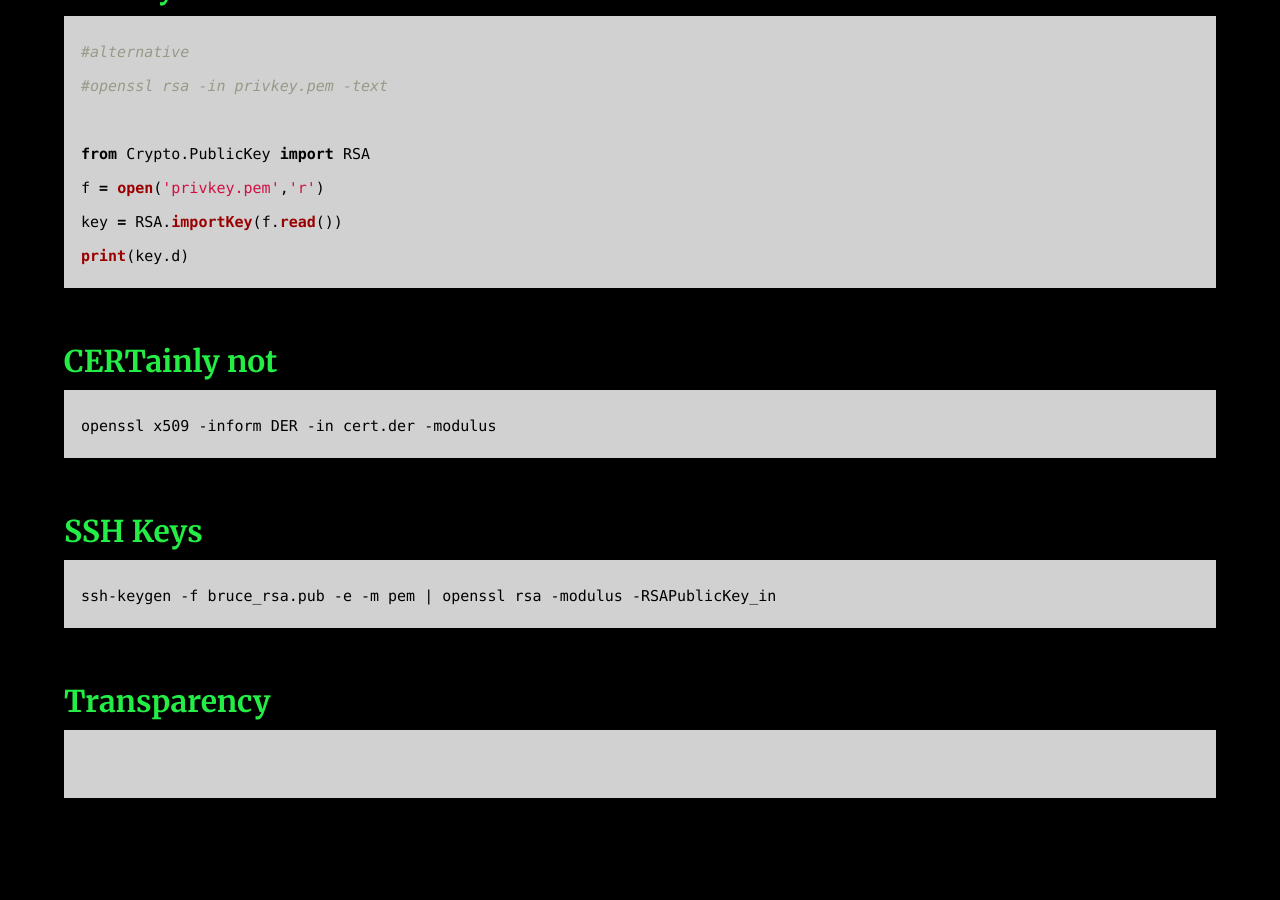
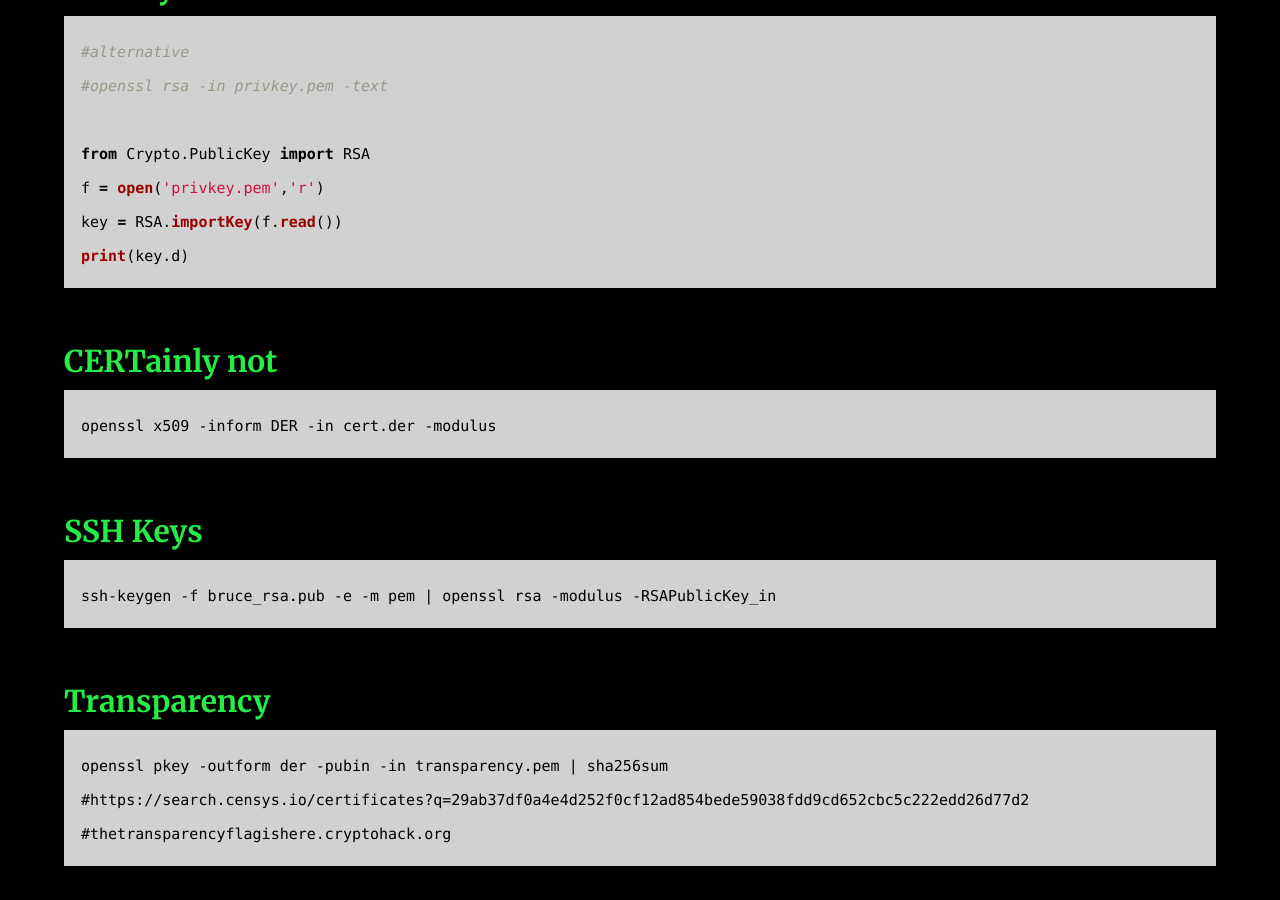
Before and after one commit to AC01010/Connor-McCartney.github.io, a Jekyll site: the page built from _posts/2009-01-12-CryptohackGeneral.md, in a window 1280 px wide and 900 px high, scrolled down 5968 px. Built offline with Jekyll 4.4.1, drawn with Linux system fonts in a browser that asks for light colours; before the commit the page ends 6800 px from its top, so only the background shows below that.

Commit message:
Update 2009-01-12-CryptohackGeneral.md

````diff
--- a/_posts/2009-01-12-CryptohackGeneral.md
+++ b/_posts/2009-01-12-CryptohackGeneral.md
@@ -216,6 +216,8 @@ ssh-keygen -f bruce_rsa.pub -e -m pem | openssl rsa -modulus -RSAPublicKey_in
 
 ### Transparency
 
-```python
-
 ```
+openssl pkey -outform der -pubin -in transparency.pem | sha256sum
+#https://search.censys.io/certificates?q=29ab37df0a4e4d252f0cf12ad854bede59038fdd9cd652cbc5c222edd26d77d2
+#thetransparencyflagishere.cryptohack.org
+```
````
